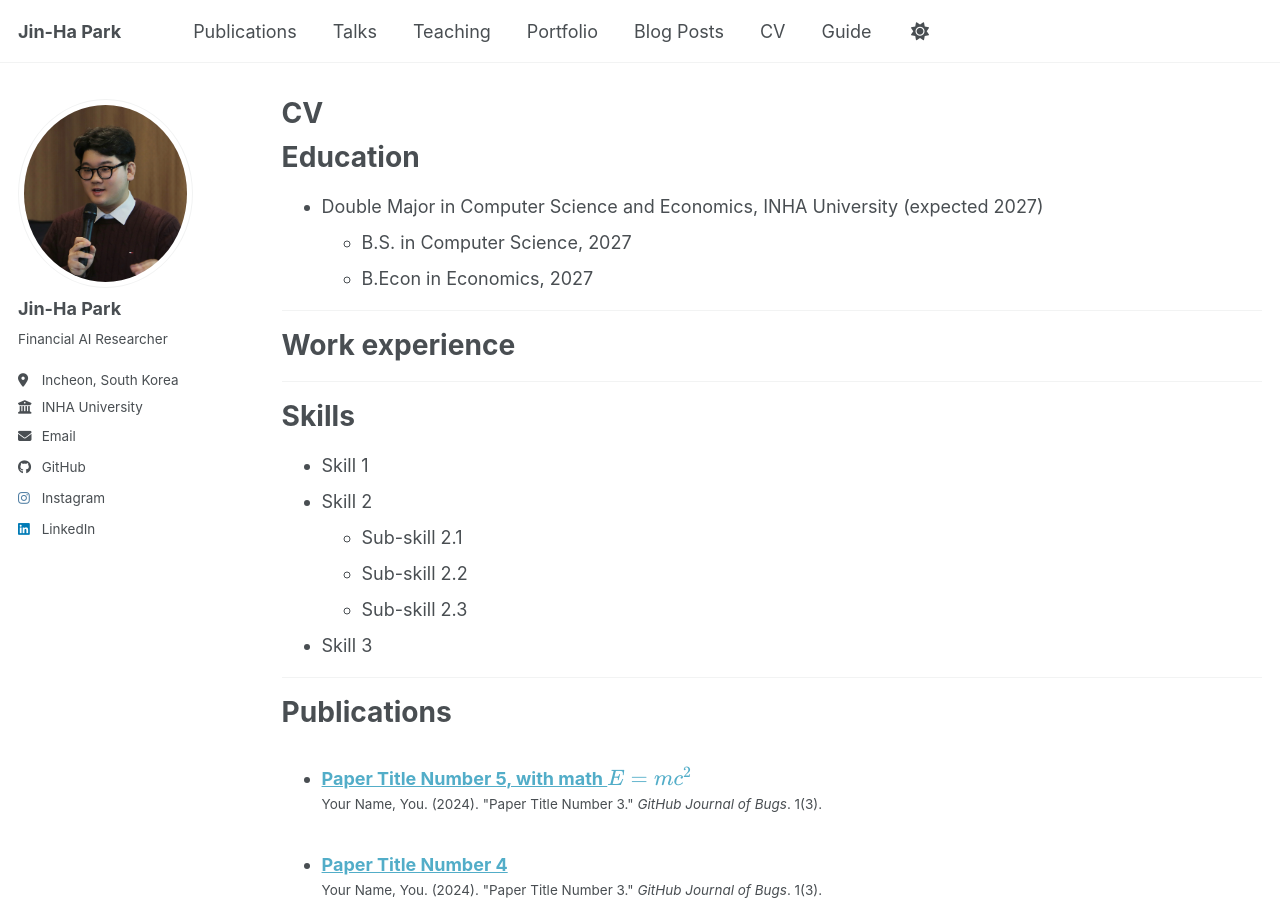
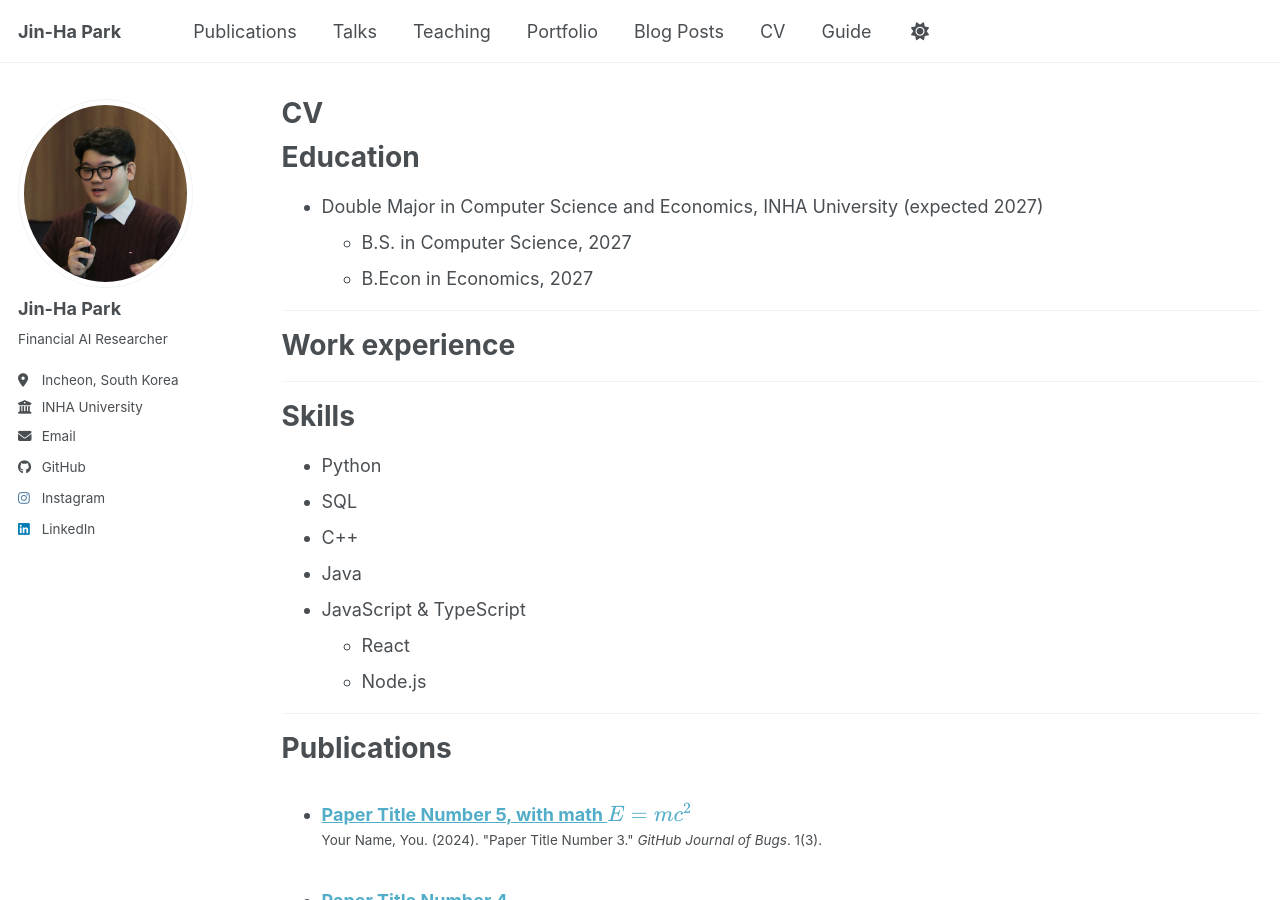
Before and after one commit to jjiinaaa/jjiinaaa.github.io, a Jekyll site: the page built from _pages/cv.md, in a window 1280 px wide and 900 px high. Built offline with Jekyll 4.4.1, drawn with Linux system fonts in a browser that asks for light colours; a script bundle is joined from its source files by our own code; library files that are not in the unit come from our copies.

Commit message:
CV 수정

```diff
--- a/_pages/cv.md
+++ b/_pages/cv.md
@@ -43,12 +43,13 @@ redirect_from:
 
 # Skills
 
-- Skill 1
-- Skill 2
-  - Sub-skill 2.1
-  - Sub-skill 2.2
-  - Sub-skill 2.3
-- Skill 3
+- Python
+- SQL
+- C++
+- Java
+- JavaScript & TypeScript
+  - React
+  - Node.js
 
 ---
 
```
